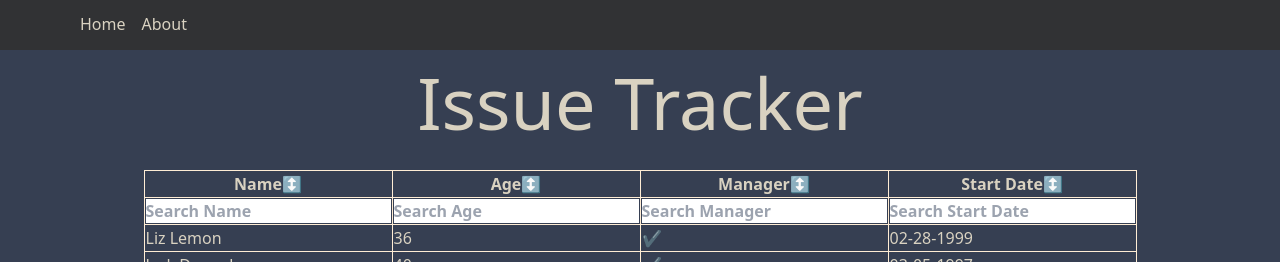
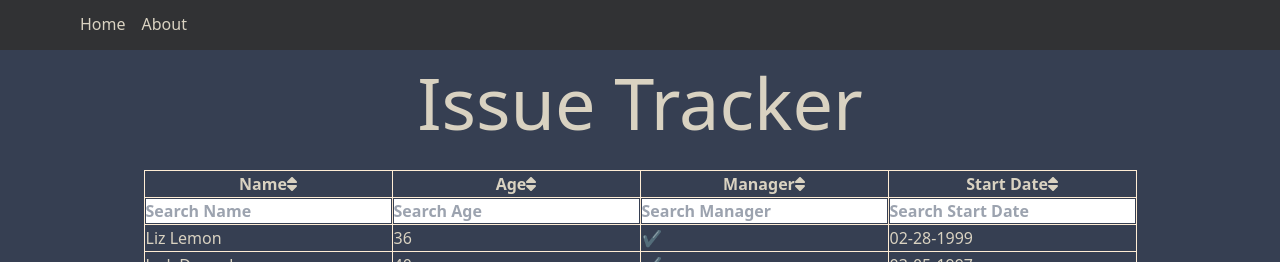
Before and after one commit to luke-hays/issue-tracker-ui, a React app: page / in a window 1280 px wide. Shown: the top 262 px of the page. Built offline with nearby package versions, Linux system fonts and the light colour scheme.

Commit message:
add style for sort icons

```diff
--- a/package.json
+++ b/package.json
@@ -70,6 +70,8 @@
   },
   "dependencies": {
     "@apollo/client": "^3.6.4",
+    "@fortawesome/free-solid-svg-icons": "^6.1.1",
+    "@fortawesome/react-fontawesome": "^0.1.18",
     "graphql": "^16.5.0",
     "react": "^18.1.0",
     "react-dom": "^18.1.0",
--- a/src/components/Table/Table.tsx
+++ b/src/components/Table/Table.tsx
@@ -1,4 +1,11 @@
 /* eslint-disable @typescript-eslint/no-unused-vars */
+import { FontAwesomeIcon } from '@fortawesome/react-fontawesome';
+import {
+  faSortUp,
+  faSort,
+  faSortDown,
+} from '@fortawesome/free-solid-svg-icons';
+
 import { TableProps, rowType } from './interfaces/table.interface';
 import useTable from './hooks/useTable';
 import Pagination from './Pagination';
@@ -25,14 +32,14 @@ const Table = ({ rows, columns }: TableProps): JSX.Element => {
         <thead>
           <tr>
             {columns.map((column) => {
-              const sortIcon = (): string => {
+              const sortIcon = (): JSX.Element => {
                 if (column.accessor === sort.orderBy) {
                   if (sort.order === 'asc') {
-                    return '⬆️';
+                    return <FontAwesomeIcon icon={faSortUp} />;
                   }
-                  return '⬇️';
+                  return <FontAwesomeIcon icon={faSortDown} />;
                 }
-                return '️↕️';
+                return <FontAwesomeIcon icon={faSort} />;
               };
 
               return (
```
Also changed, not shown: 1 other file (tests, documents, lock files or other folders).
